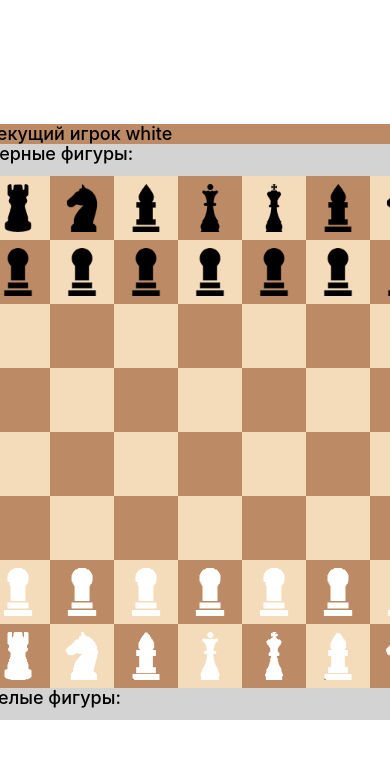
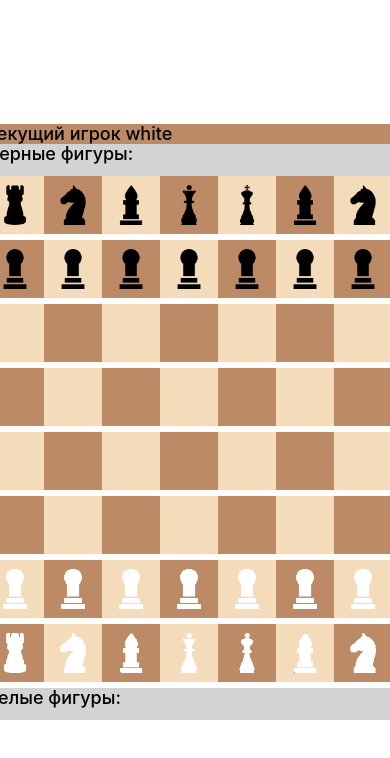
Before and after one commit to Meder84/chess-react-typescript, a React (Create React App) app: page / in a window 390 px wide. Shown: the top 758 px of the page. Built offline with nearby package versions, Linux system fonts and the light colour scheme.

Commit message:
refactor: Реализовать отзывчивость и адаптивность

```diff
--- a/src/components/App/App.css
+++ b/src/components/App/App.css
@@ -12,18 +12,6 @@
     align-items: center;
 }
 
-.cell {
-    width: 64px;
-    height: 64px;
-    display: flex;
-    justify-content: center;
-    align-items: center;
-}
-.cell img {
-    width: 48px;
-    height: 48px;
-    position: relative;
-}
 .black {
     background-color: #bc8b66;
 }
--- a/src/components/BoardComponent/BoardComponent.tsx
+++ b/src/components/BoardComponent/BoardComponent.tsx
@@ -1,6 +1,6 @@
 import React, {FC, useEffect, useState} from 'react';
 import {Board} from "../../models/Board";
-import CellComponent from '../CellComponent';
+import CellComponent from '../CellComponent/CellComponent';
 import {Cell} from "../../models/Cell";
 import {Player} from "../../models/Player";
 import LostFigures from '../LostFigures/LostFigures';
--- /dev/null
+++ b/src/components/CellComponent/CellComponent.css
@@ -0,0 +1,23 @@
+.cellComponent {
+  width: 64px;
+  height: 64px;
+  display: flex;
+  justify-content: center;
+  align-items: center;
+}
+.cellComponent img {
+  width: 48px;
+  height: 48px;
+  position: relative;
+}
+
+@media screen and (max-width: 768px) {
+  .cellComponent {
+    width: 58px;
+    height: 58px;
+  }
+  .cellComponent img {
+    width: 40px;
+    height: 40px;
+  }
+}
--- a/src/components/CellComponent.tsx
+++ b/src/components/CellComponent/CellComponent.tsx
@@ -1,5 +1,6 @@
 import React, {FC} from 'react';
-import {Cell} from "../models/Cell";
+import {Cell} from "../../models/Cell";
+import './CellComponent.css'
 
 interface CellProps {
   cell: Cell;
@@ -10,7 +11,7 @@ interface CellProps {
 const CellComponent: FC<CellProps> = ({cell, selected, click}) => {
   return (
     <div
-      className={['cell', cell.color, selected ? "selected" : ''].join(' ')}
+      className={['cellComponent', cell.color, selected ? "selected" : ''].join(' ')}
       onClick={() => click(cell)}
       style={{background: cell.available && cell.figure ? 'green' : ''}}
     >
```
Also changed, not shown: 1 other file (tests, documents, lock files or other folders).
